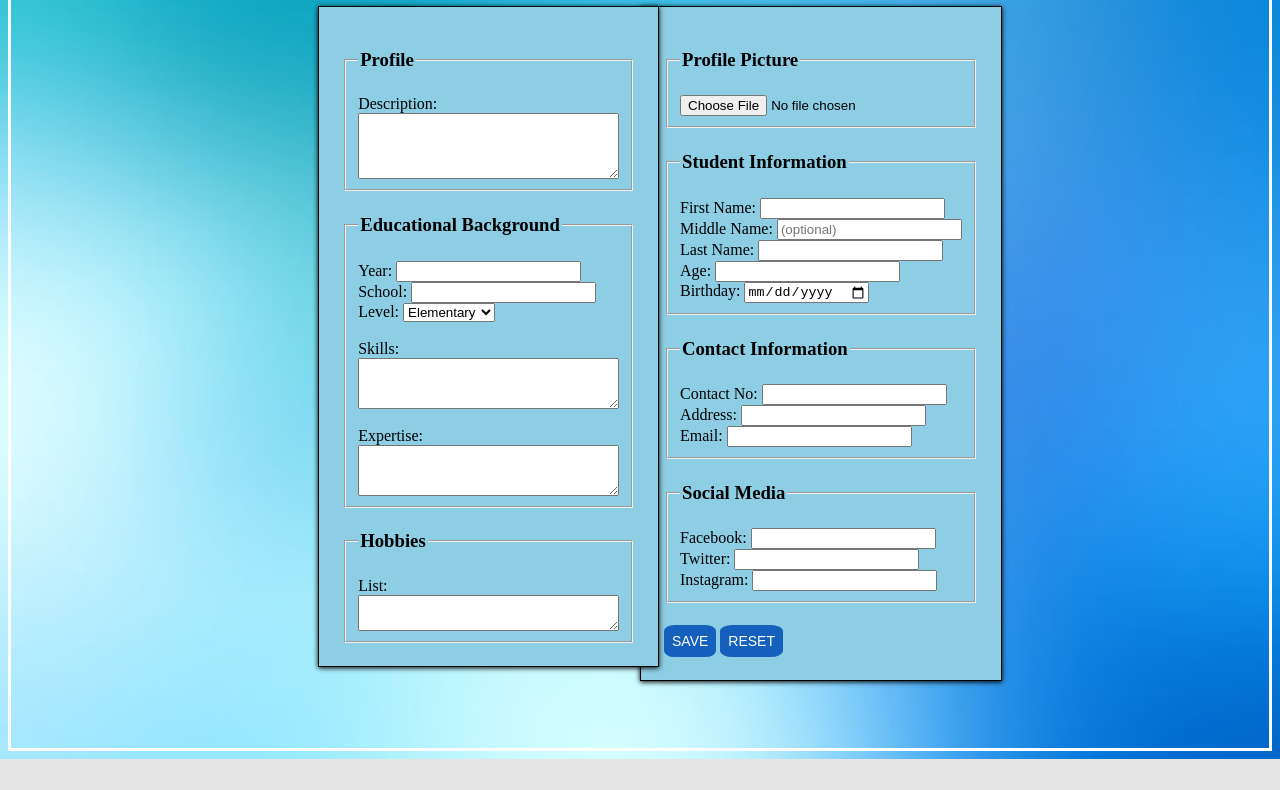
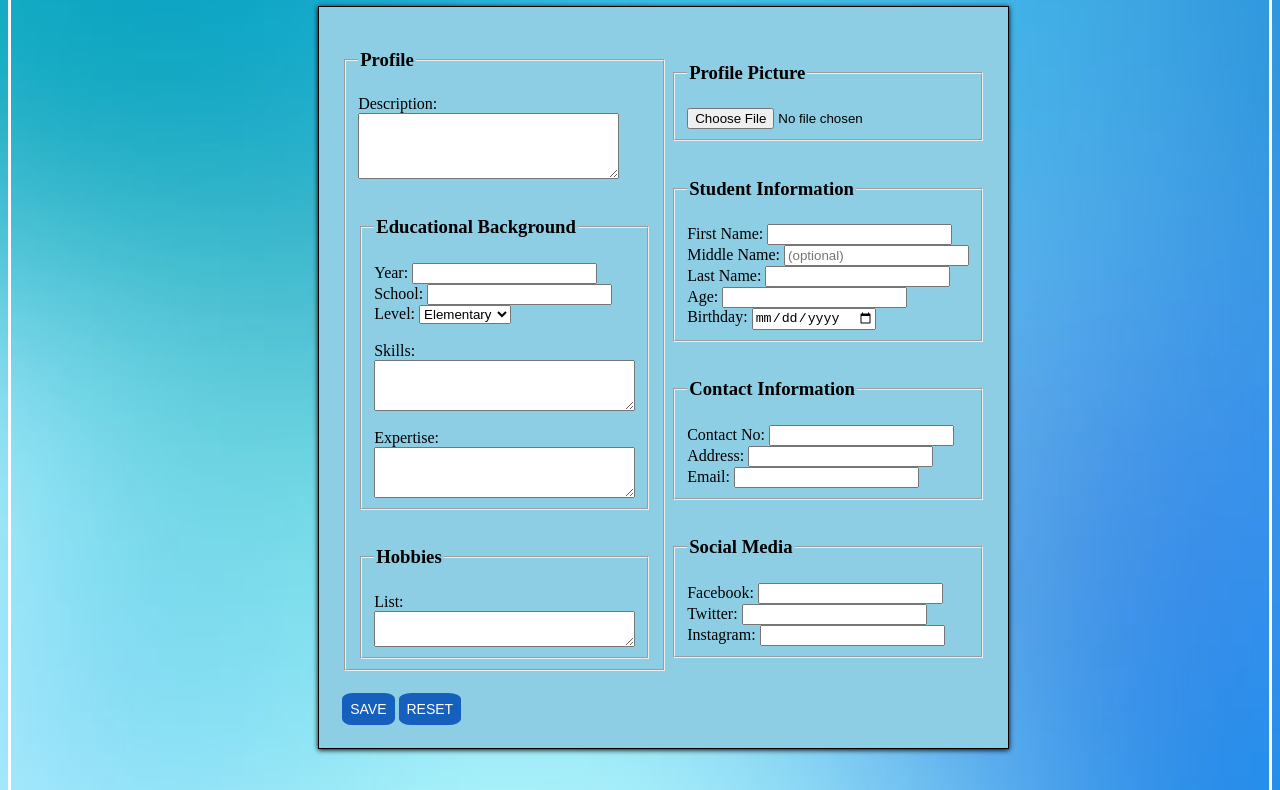
Before and after one commit to jane657/Mary-Jane-Palmes_BSIT3Ag1, a plain HTML site: page add_profile.html in a window 1280 px wide. Shown: the part 63-853 px from the top of the page. Before the commit the page ends 822 px from the top, so only its background shows below. Drawn offline with Linux system fonts and the light colour scheme.

Commit message:
Update add_profile.html

```diff
--- a/add_profile.html
+++ b/add_profile.html
@@ -16,7 +16,7 @@ table{
 body{
     justify-content: center;
     align-items: center;
-    min-height: 100vh;
+    min-height: 150vh;
     background: url('bg1.jpg') no-repeat;
     background-position: center;
     background-size: cover;
@@ -71,11 +71,8 @@ button {
 <br>
 <textarea name="answer" id="answer" cols="30" rows="4"></textarea>
 <br>
-</td>
-</tr>
+<br>
 
-<tr>
-<td>
 <fieldset>
 <legend><h3>Educational Background</h3></legend>
 <label for="year">Year:</label>
@@ -103,11 +100,8 @@ button {
 <br>
 <textarea name="answer" id="answer" cols="30" rows="3"></textarea>
 </fieldset>
-</td>
-</tr>
+<br>
 
-<tr>
-<td>
 <fieldset>
 <legend><h3>Hobbies</h3></legend>
 <label>List:</label>
@@ -116,26 +110,15 @@ button {
 <br>
 </fieldset>
 </td>
-</tr>
-</form>
-</table>
 
-
-
-<table style="margin-left: 50%;">
-<form action="#">
-<tr>
 <td>
 <fieldset>
 <legend><h3>Profile Picture</h3></legend>
 <input  type="file"  accept="image/*" id="picture" name="picture" required>
 <br>
 </fieldset>
-</td>
-</tr>
+<br>
 
-<tr>
-<td>
 <fieldset>
 <legend><h3>Student Information</h3></legend>
 <label for="fname">First Name:</label>
@@ -154,10 +137,8 @@ button {
 <input id="bday" name="bday" type="date"></input>
 <br>
 </fieldset>
-</td>
-</tr>
-<tr>
-<td>
+<br>
+
 <fieldset>
 <legend><h3>Contact Information</h3></legend>
 <label for="cno">Contact No:</label>
@@ -170,11 +151,8 @@ button {
 <input id="email" name="email" type="text">
 <br>
 </fieldset>
-</td>
-</tr>
+<br>
 
-<tr>
-<td>
 <fieldset>
 <legend><h3>Social Media</h3></legend>
 <label for="fd">Facebook:</label>
```
